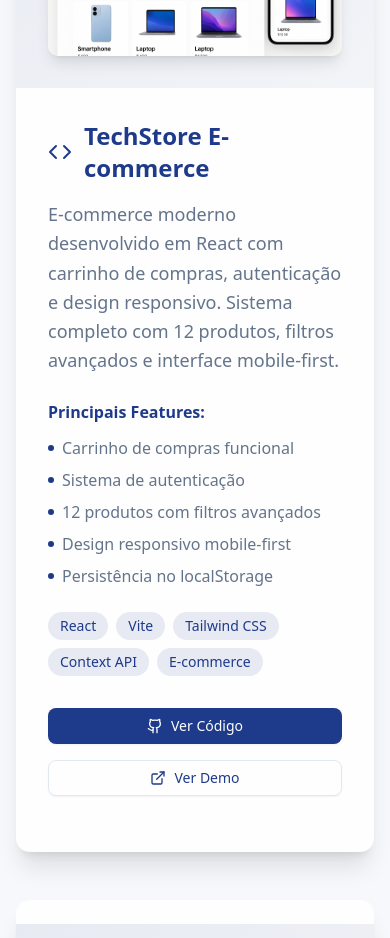
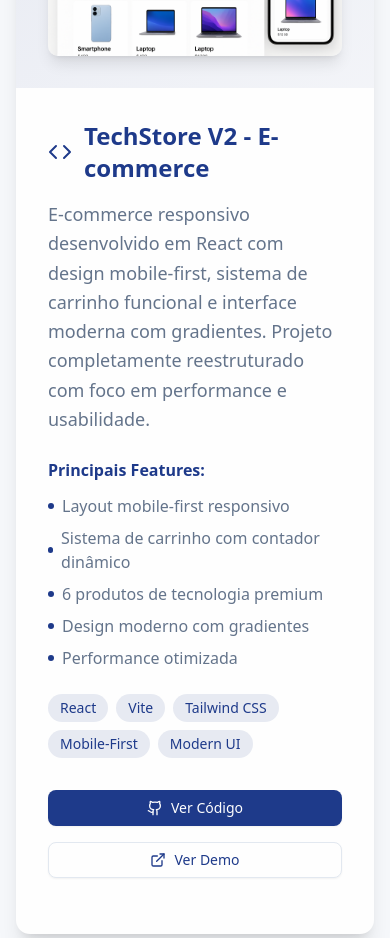
Before and after one commit to jrabeloneto/joao-portifolio, a React (Vite) app: page / in a window 390 px wide. Shown: the part 4460-5398 px from the top of the page. Built offline with nearby package versions, Linux system fonts and the light colour scheme.

Commit message:
feat: atualizar portfolio com TechStore V2
- Projeto principal atualizado para TechStore V2
- Descrição melhorada com foco mobile-first
- Links atualizados para novo repositório
- Features atualizadas com melhorias V2

```diff
--- a/src/components/Projects.jsx
+++ b/src/components/Projects.jsx
@@ -9,19 +9,19 @@ export default function Projects() {
   const projects = [
     {
       id: 1,
-      title: "TechStore E-commerce",
-      description: "E-commerce moderno desenvolvido em React com carrinho de compras, autenticação e design responsivo. Sistema completo com 12 produtos, filtros avançados e interface mobile-first.",
+      title: "TechStore V2 - E-commerce",
+      description: "E-commerce responsivo desenvolvido em React com design mobile-first, sistema de carrinho funcional e interface moderna com gradientes. Projeto completamente reestruturado com foco em performance e usabilidade.",
       image: techstoreMockup,
-      tags: ["React", "Vite", "Tailwind CSS", "Context API", "E-commerce"],
-      github: "https://github.com/jrabeloneto/techstore-ecommerce",
-      demo: "https://github.com/jrabeloneto/techstore-ecommerce",
+      tags: ["React", "Vite", "Tailwind CSS", "Mobile-First", "Modern UI"],
+      github: "https://github.com/jrabeloneto/techstore-v2",
+      demo: "https://github.com/jrabeloneto/techstore-v2",
       type: "featured",
       features: [
-        "Carrinho de compras funcional",
-        "Sistema de autenticação",
-        "12 produtos com filtros avançados",
-        "Design responsivo mobile-first",
-        "Persistência no localStorage"
+        "Layout mobile-first responsivo",
+        "Sistema de carrinho com contador dinâmico",
+        "6 produtos de tecnologia premium",
+        "Design moderno com gradientes",
+        "Performance otimizada"
       ],
       icon: <Code className="w-6 h-6" />
     },
```
